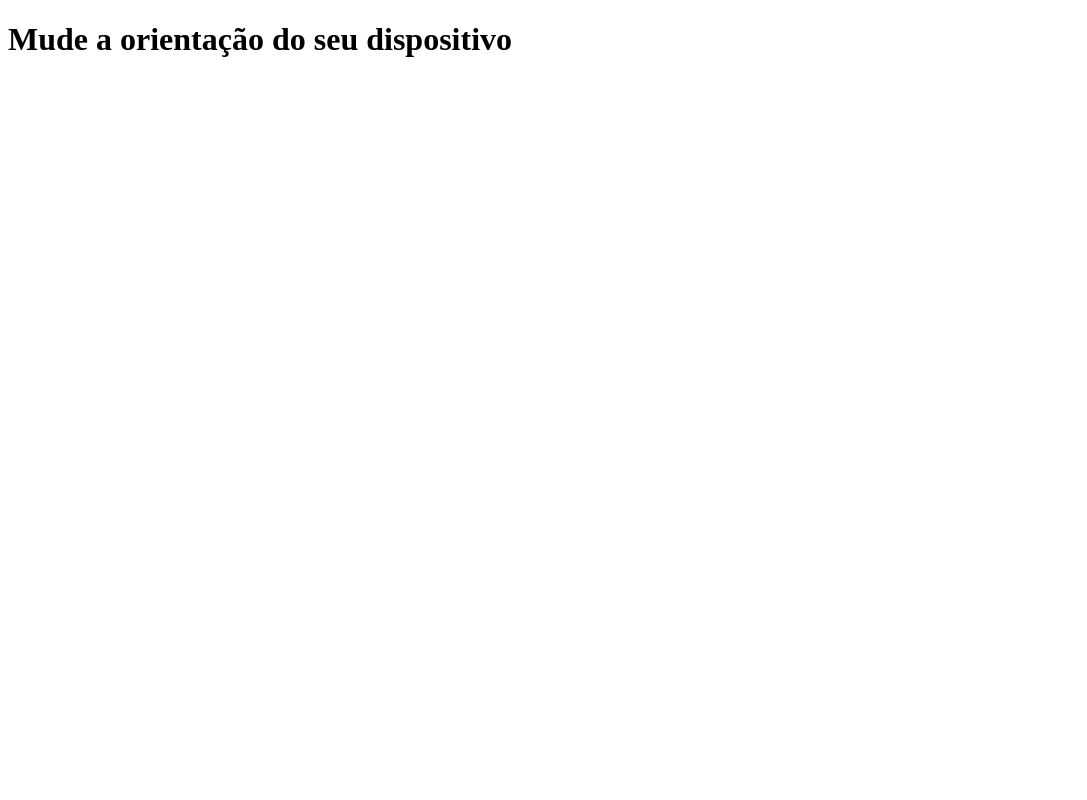
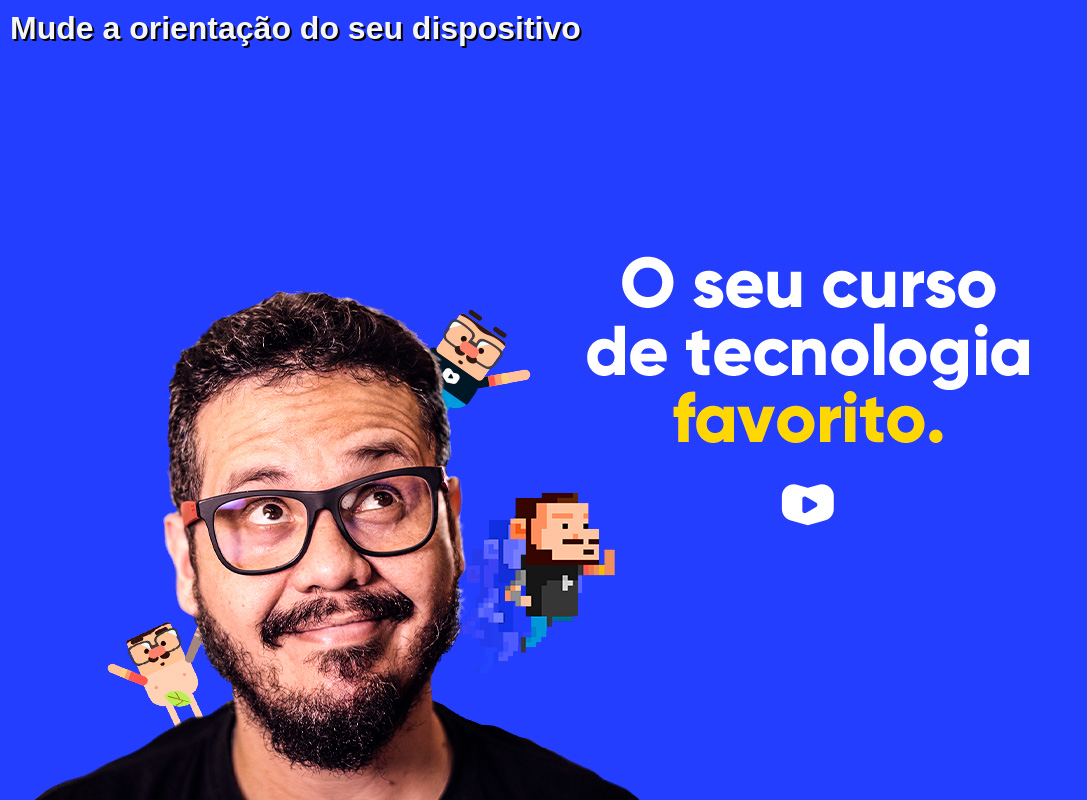
Before and after one commit to MauroFJ/jr.estudo, a plain HTML site: page mod4ex26/mq002/index.html in a window 1280 px wide. Shown: the whole page, without its empty margins (0-1087 px from the left). Drawn offline with Linux system fonts and the light colour scheme.

Commit message:
exercicio

```diff
--- /dev/null
+++ b/mod4ex26/mq002/css/paisagem.css
@@ -0,0 +1,4 @@
+body{
+    background-image: url('../cev-landscape.jpg');
+    background-position: left bottom;
+}
--- /dev/null
+++ b/mod4ex26/mq002/css/retrato.css
@@ -0,0 +1,3 @@
+body {
+    background-image: url('../cev-portrait.jpg');
+}
--- /dev/null
+++ b/mod4ex26/mq002/css/style.css
@@ -0,0 +1,21 @@
+*{
+    margin: 0;
+    padding: 0;
+    font-family: Arial, Helvetica, sans-serif;
+}
+
+html, body {
+
+    width: 100vw;
+    height: 100vh;
+    background-color: #233eff;
+    background-size: contain;
+    background-repeat: no-repeat;
+    background-position: center bottom;
+}
+
+h1 {
+    color: whitesmoke;
+    text-shadow: 2px 2px 0px black;
+    padding: 10px;
+}
--- a/mod4ex26/mq002/index.html
+++ b/mod4ex26/mq002/index.html
@@ -5,9 +5,9 @@
     <meta name="viewport" content="width=device-width, initial-scale=1.0">
     <title>Media querries</title>
 
-    <link rel="stylesheet" href="../css2/paisagem.css">
-    <link rel="stylesheet" href="../css2/retrato.css">
-    <link rel="stylesheet" href="../css2/style.css">
+    <link rel="stylesheet" href="./css/style.css" media="all">
+    <link rel="stylesheet" href="./css/retrato.css" media="screen and (orientation: portrait)">
+    <link rel="stylesheet" href="./css/paisagem.css" media="screen and (orientation: landscape)">
 </head>
 <body>
     <h1>Mude a orientação do seu dispositivo</h1>
```
Also changed, not shown: mod4ex26/css2/paisagem.css (deleted), mod4ex26/css2/retrato.css (deleted), mod4ex26/css2/style.css (deleted).
